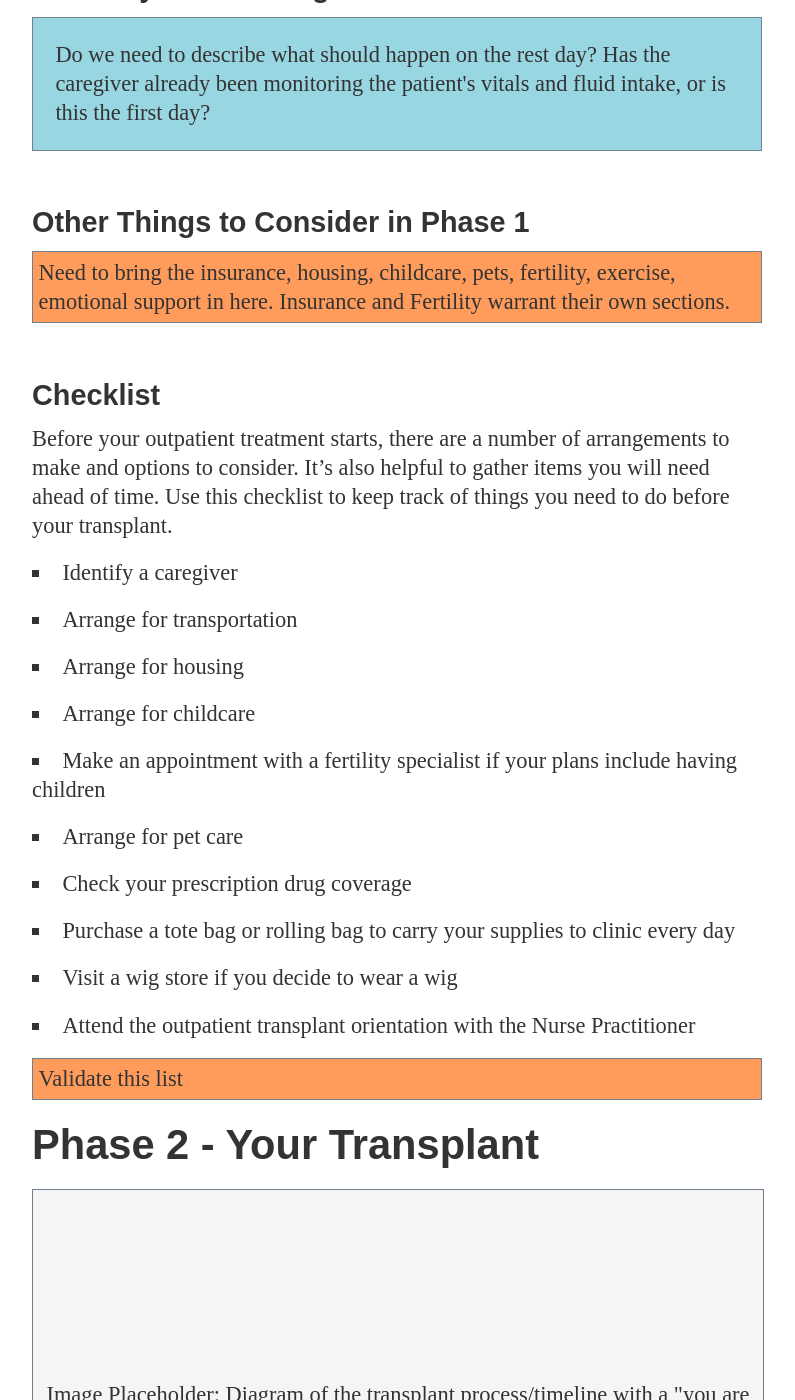
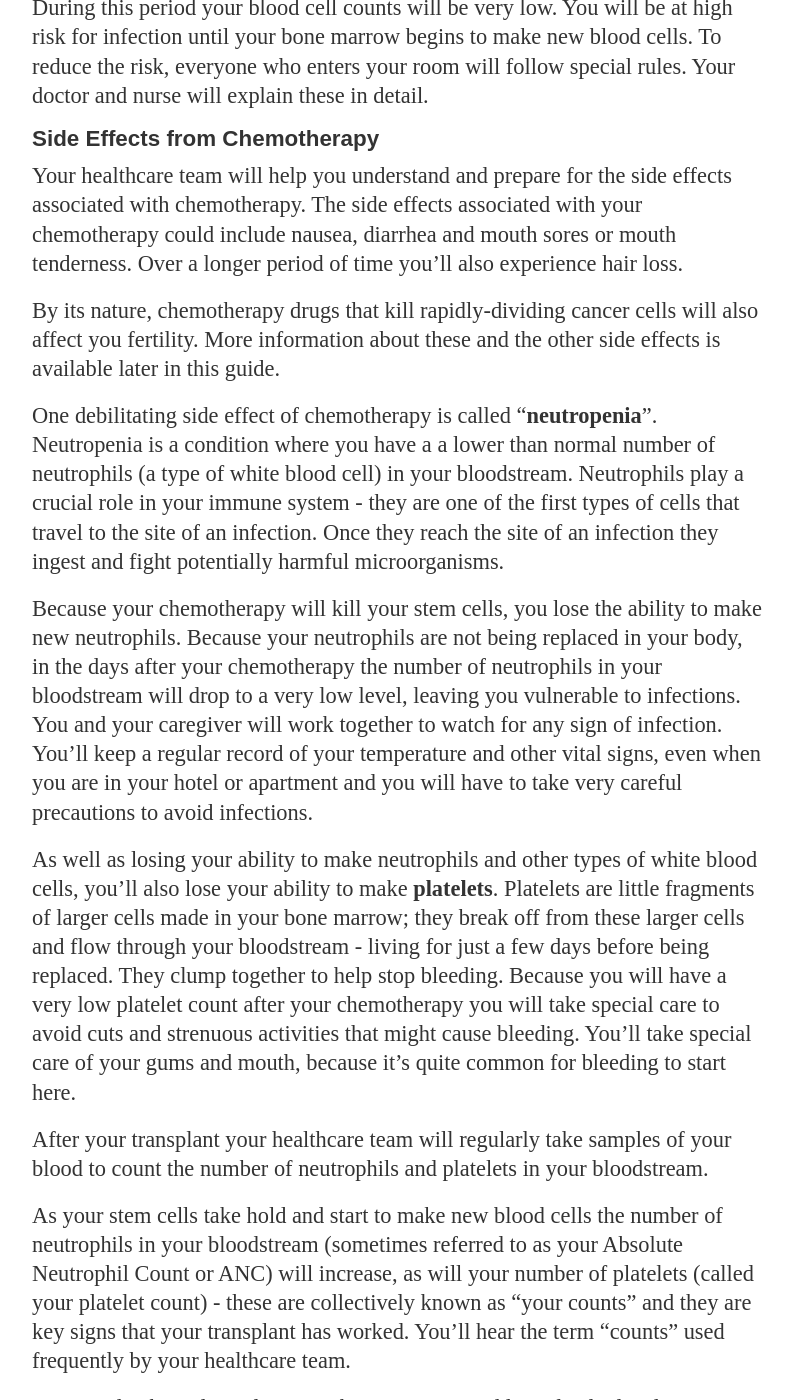
Before and after one commit to mskccpatiented/contentaudit, a Jekyll site: the page built from _posts/2012-11-19-auto-bmt-outpatient-guide-hybrid.md, in a window 1280 px wide and 1400 px high, scrolled down 25262 px. Shown: the whole window, without its empty margins (128-923 px from the left). Built offline with Jekyll 4.4.1, drawn with Linux system fonts in a browser that asks for light colours; Markdown is read by kramdown in place of the engine named in the settings; some of the changed text lies outside the part shown.

Commit message:
deploying BMT patient ed

```diff
--- a/_posts/2012-11-19-auto-bmt-outpatient-guide-hybrid.md
+++ b/_posts/2012-11-19-auto-bmt-outpatient-guide-hybrid.md
@@ -169,6 +169,7 @@
 * Financial Clearance - You will work with your insurance company to make sure your treatment and medications are covered
 * Meeting your Team - You will meet your primary physician and members of the Outpatient BMT team
 * Choosing a Caregiver - You'll identify a family member or friend to act as your caregiver
+* Orientation - You and your caregiver will attend an orientation meeting
 * Testing - You'll undergo a round of tests
 * Lodging - You'll move into a hotel or apartment near to MSKCC.
 * Catheter - Your central venous catheter will be fitted
@@ -234,6 +235,9 @@
 #### Choosing the Right Caregiver
 Take time now to think about who you would like to be your caregiver. It should be somebody you trust who can take the time to care for you and who can offer you the support you need. Choose somebody you're comfortable communicating with and who can offer you the emotional support you need.
 
+### BMT Orientation
+<p class="outstanding">To be written. I don't understand how the BMT Orientation works; research and write content. </p>
+
 #### Resources for Caregivers
 <p class="move">Need to check what this means: "There are many resources available at MSKCC for patients and caregivers. You can learn about them in the Resources section of this guide or by talking with your team."</p>
 
@@ -257,6 +261,9 @@
 Your doctor and nurse will explain any other tests that you may need.
 
 <p class="question hidden"><span class="complete">When are these tests done, how are they scheduled? Also, is this list of tests accurate/complete? What about liver function test, biopsies etc.? Also, can we be any more specific about "blood tests" - what sort of blood tests? What is the purpose of the chest x-ray? I'd like to get more detailed, granular with this - this is our one shot to explain their testing.</span> Answer: These tests are part of the pre-transplant evaluation and are scheduled by the BMT Nurse Coordinator. They are done within 30 days prior to the transplant (to get a more complete picture of the patients baseline health and organ function prior to clearing to start high dose chemotherapy). The blood tests are done to evaluate baseline kidney, liver and hematological function (white blood cell, hemoglobin and platelet counts). A baseline chest X-ray is done to ensure the patient has "clear lungs" and no evidence of a pneumonia or other abnormalities.</p>
+
+### Moving into a Nearby Apartment or Hotel
+<p class="outstanding">To be written. Explain the process of getting a space at the Helmsley, how it works etc.</p>
 
 ### Being Fitted with your Central Venous Catheter
 On or around Day −4 you and your caregiver come to MSKCC's Interventional Radiology department at main campus to be fitted with a central venous catheter.
@@ -292,7 +299,7 @@
 #### The Procedure
 <div class="image-placeholder"><p>A diagram or image showing the incision and placement of the catheter. The text is quite intimidating, so it'd be good to show the procedure in reasonable detail to allay fears.</p></div>
 
-An **IV line will be started (reword this?)**. You will receive medication through the IV line to control pain and anxiety. Your blood pressure, heart rate, breathing, and oxygen levels will be monitored during your procedure.
+An **IV line will be started (reword this?)**. You will be given some medication through the IV line to control pain and any anxiety; the medication will relax you. Your blood pressure, heart rate, breathing, and oxygen levels will be monitored during your procedure.
 
 Two areas of your body will be numbed with a local anesthetic. A small incision (surgical cut) will be made near your collarbone, usually at the base of your neck. This incision will be used to gain access to the vein where the catheter will be placed.
 
@@ -341,11 +348,13 @@
 
 * Change the Tegaderm&trade; dressing once a week
 * Change the caps on the lumens and flush the catheter twice a week
-* Clamp the catheter when it's not in use	**(what does this mean?)**
+* Clamp the catheter when it's not in use
 * Use a waterproof cover, called an Aquaquard&trade;, over your catheter when showering or bathing
 * Avoid submerging the catheter in water (e.g. in a swimming pool)
 * Keep your catheter secure, avoid pulling it or the lumens.
 * Tape the lumens to your skin, pin them to your clothing, or tape them to your bra if you're a woman.
+
+<p class="question">What does this mean: Clamp the catheter when it's not in use</p>
 
 You and your caregiver should be on the look-out for any problems with your catheter.
 
@@ -422,33 +431,49 @@
 During this period your blood cell counts will be very low. You will be at high risk for infection until your bone marrow begins to make new blood cells. To reduce the risk, everyone who enters your room will follow special rules. Your doctor and nurse will explain these in detail.
 
 #### Side Effects from Chemotherapy
-Your healthcare will help you understand and prepare for the side effects.
+Your healthcare team will help you understand and prepare for the side effects associated with chemotherapy. The side effects associated with your chemotherapy could include nausea, diarrhea and mouth sores or mouth tenderness. Over a longer period of time you'll also experience hair loss.
 
-The side effects associated with your chemotherapy include nausea, diarrhea and mouth sores or mouth tenderness. Over a longer period of time you'll also experience hair loss. By its nature, chemotherapy drugs that kill rapidly-dividing cancer cells will also affect you fertility. More information about these and the other side effects is available later in this guide.
+By its nature, chemotherapy drugs that kill rapidly-dividing cancer cells will also affect you fertility. More information about these and the other side effects is available later in this guide.
 
-Tell your transplant team if something is bothering you or doesn't seem right, even if it seems minor. There are usually things that can be done to help.
+One debilitating side effect of chemotherapy is called "**neutropenia**". Neutropenia is a condition where you have a a lower than normal number of neutrophils (a type of white blood cell) in your bloodstream. Neutrophils play a crucial role in your immune system - they are one of the first types of cells that travel to the site of an infection. Once they reach the site of an infection they ingest and fight potentially harmful microorganisms.
+
+Because your chemotherapy will kill your stem cells, you lose the ability to make new neutrophils. Because your neutrophils are not being replaced in your body, in the days after your chemotherapy the number of neutrophils in your bloodstream will drop to a very low level, leaving you vulnerable to infections. You and your caregiver will work together to watch for any sign of infection. You'll keep a regular record of your temperature and other vital signs, even when you are in your hotel or apartment and you will have to take very careful precautions to avoid infections.
+
+As well as losing your ability to make neutrophils and other types of white blood cells, you'll also lose your ability to make **platelets**. Platelets are little fragments of larger cells made in your bone marrow; they break off from these larger cells and flow through your bloodstream - living for just a few days before being replaced. They clump together to help stop bleeding. Because you will have a very low platelet count after your chemotherapy you will take special care to avoid cuts and strenuous activities that might cause bleeding. You'll take special care of your gums and mouth, because it's quite common for bleeding to start here.
+
+After your transplant your healthcare team will regularly take samples of your blood to count the number of neutrophils and platelets in your bloodstream.
+
+As your stem cells take hold and start to make new blood cells the number of neutrophils in your bloodstream (sometimes referred to as your Absolute Neutrophil Count or ANC) will increase, as will your number of platelets (called your platelet count) - these are collectively known as "your counts" and they are key signs that your transplant has worked. You'll hear the term "counts" used frequently by your healthcare team.
+
+More in-depth guides to living with neutropenia and low platelet levels are included later in this guide under Phase 3: After Your Transplant.
+
+<p class="question">What about peripheral neuropathy?</p>
+
+After your chemotherapy communication is key - it's important that you communicate with your healthcare team and your caregiver. Tell them how you're feeling. Describe how your body feels, tell them if anything is worrying you, if you notice changes. If anything bothers you, even if it seems minor, tell your healthcare team. There is usually something that they can do to make you feel more comfortable.
 
 ### Rest Day - Monitoring Fluid Intake
 <p class="question">Do we need to describe what should happen on the rest day? Has the caregiver already been monitoring the patient's vitals and fluid intake, or is this the first day?</p>
 
 ### Other Things to Consider in Phase 1
-<p class="outstanding">Need to bring the insurance, housing, childcare, pets, fertility, exercise, emotional support in here. Insurance and Fertility warrant their own sections.</p>
+<p class="outstanding">Need to bring the insurance, housing, childcare, pets, fertility, exercise, emotional support in here. Insurance and Fertility warrant their own sections. Really need input from the Social Work team; this is pending. They are aware that I need content.</p>
 
 ### Checklist
-Before your outpatient treatment starts, there are a number of arrangements to make and options to consider. It's also helpful to gather items you will need ahead of time. Use this checklist to keep track of things you need to do before your transplant.
+Before your outpatient treatment starts, there are a number of arrangements to make and options to consider. Use this checklist to keep track of things you need to do before your transplant.
 
-* Identify a caregiver
-* Arrange for transportation
-* Arrange for housing
-* Arrange for childcare
-* Make an appointment with a fertility specialist if your plans include having children
+* Read this guide in full at least once
+* Talk to your health insurance company. Check your coverage for an outpatient bone marrow transplant and your prescription drug coverage
+* Choose a caregiver and make sure they understand what the role entails.
+* Give your caregiver a copy of this guide and ask them to read it in full at least once
+* Attend the outpatient transplant orientation with the Nurse Practitioner
+* Arrange lodging in a hotel or apartment near MSKCC
+* Arrange transportation to bring you from your home to your lodging
+* If you have children, arrange for childcare
+* Make an appointment with a fertility specialist if you would like to have children in the future
 * Arrange for pet care
-* Check your prescription drug coverage
 * Purchase a tote bag or rolling bag to carry your supplies to clinic every day
 * Visit a wig store if you decide to wear a wig
-* Attend the outpatient transplant orientation with the Nurse Practitioner
 
-<p class="outstanding">Validate this list</p>
+<p class="outstanding">This will be a checkable list - circles where the patient and the caregiver can check-off items. We need to validate this list and add anything else we think is relevant.</p>
 
 ## Phase 2 - Your Transplant
 <div class="image-placeholder"><p>Image Placeholder: Diagram of the transplant process/timeline with a "you are here" marker on Phase Two, or highlighting of some kind.</p></div>
@@ -467,36 +492,52 @@
 It's also important that you know about these topics during this phase:
 
 * Topic 1
+* Topic 2
 
 We cover each of these topics in detail later in this section.
-<p class="dmz">This is where I am right now. Everything after this is content from the old draft - I am reading through it and using/re-writing relevant parts.</p>
+
+<p class="question">It probably makes more sense to speak about neutropenia, infection control in phase three, rather than here. This is such a short phase that there may be no other topics worth adding into this section. TBD. </p>
+
 #### Actions - Things You Need to Do
 At the end of this chapter you'll find a list of things we need you to do during this phase of your treatment. Read this section in full then start to work your way through this list of actions.
 
+### Transplant Day
+Now that you've received chemotherapy to kill the cancer cells in your body, it's time for your transplant. The stem cells that were separated from your blood and frozen earlier will be re-infused into your body. These stem cells will give you back your ability to make new blood and fight infections.
 
+#### The Morning Before Transplant
+On the morning of your transplant you should arrive at the Outpatient BMT Clinic at MSKCC's main campus. Give yourself extra time to get to the clinic, as you may feel tired after your chemotherapy.
 
+Once you arrive at the clinic…
+<p class="question">I'd like to get a clear picture of what exactly happens when the patient gets to the clinic. </p>
 
-### Transplant Day
+#### The Transplant
+Before your transplant, your frozen stem cells will be removed from storage at our blood bank and brought to your room. The stem cells are stored in clear plastic bags that look like a bag of blood. The bags will be placed in a warm water bath to thaw.
 
-Once the diseased cells and bone marrow are destroyed by chemotherapy, it is time for your transplant, or “rescue”. This is often called “day zero”. Many survivors consider this day their second birthday.
+Once the stem cells are thawed, the nurse practitioner or doctor will infuse the stem cells into your body through your catheter.
 
-Before your transplant, your frozen stem cells will be removed from storage and brought to your room. The stem cells are stored in clear plastic bags that look like a bag of blood. The bags will be placed in a warm water bath to thaw. Once the stem cells are thawed, the nurse practitioner or doctor will infuse them through your IV catheter.
+<p class="question">How long does the transplant (the infusion of the stem cells) take from start to finish?</p>
 
-You may have some side effects during the infusion. The most common ones are nausea, vomiting, a tickle in your throat, and a cough. You will receive medicine about 30 minutes before your transplant to help reduce these side effects.
+You may have experience some side effects as the stem cells are given to you through your catheter. The common ones are nausea, vomiting, a tickle in your throat, or a cough. You will be given some medicine about 30 minutes before your transplant to help reduce these side effects. It's important that you communicate with the healthcare team and with your caregiver during your transplant; let them know how you're feeling especially if something doesn't feel right.
 
-You may notice a strong, garlic-like taste in your mouth. Your urine, sweat, and skin may also have a garlic-like smell. The Nutrition Department
-will provide lemons to reduce the odor. The preservative in the stem cells causes this garlic odor and it will gradually go away over 1 to 2 days.
-Almost immediately after they're infused, your transplanted cells will travel through your bloodstream into your bone marrow. Here, they engraft and begin to make healthy blood cells. As the bone marrow grows, your blood counts will slowly return to normal. This is called bone marrow engraftment.
+During and after your transplant you may notice a strong, garlic-like taste in your mouth. Your urine, sweat, and skin may also have a garlic-like smell. This is caused by the preservative used to store your stem cells. The small will gradually go away over 1 to 2 days.
 
-*Term: Engraftment is the growth of transplanted stem cells reflected when the blood count return to normal.*
+<p class="question">I just want to validate that the small could be present during *and* after the transplant. Also, when it's mentioned that "The Nutrition Department will provide lemons" - how is it envisaged that the lemons are used. Cut them, leave them around? Why lemons, because they're natural, non-chemical, non-toxic?</p>
 
+#### After Your Transplant
+<p class="question">What happens directly after the transplant? I'd like to travel with the patient from the room where they receive their transplant to their hotel/apartment.</p>
 
+Almost immediately after your stem cells are infused into your body they will travel through your bloodstream into your bone marrow.
+
+Once the stem cells arrive in your bone marrow they begin to "engraft", forming bonds with surrounding tissues and becoming fixed in place. They'll begin to divide and differentiate, creating more stem cells and making the different components of your blood including red blood cells, white blood cells and platelets.
+
+Your blood counts will slowly return to normal. This is called bone marrow engraftment.
 
 
 ## Phase 3 - After Your Transplant
+* Neutropenia - Living with a low white blood cell count
+* Infection Control - How to avoid getting sick
 
-
-
+<p class="dmz">This is where I am right now. Everything after this is content from the old draft - I am reading through it and using/re-writing relevant parts.</p>
 ## Preparing For Your Transplant
 
 
```
Also changed, not shown: 1 other file.
